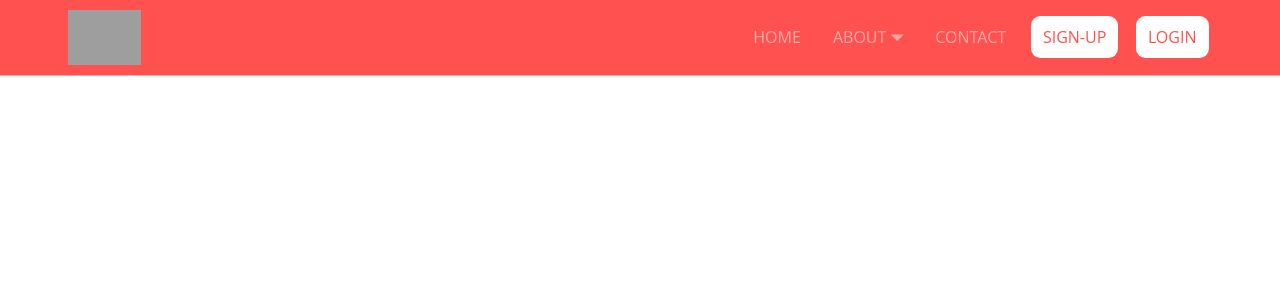
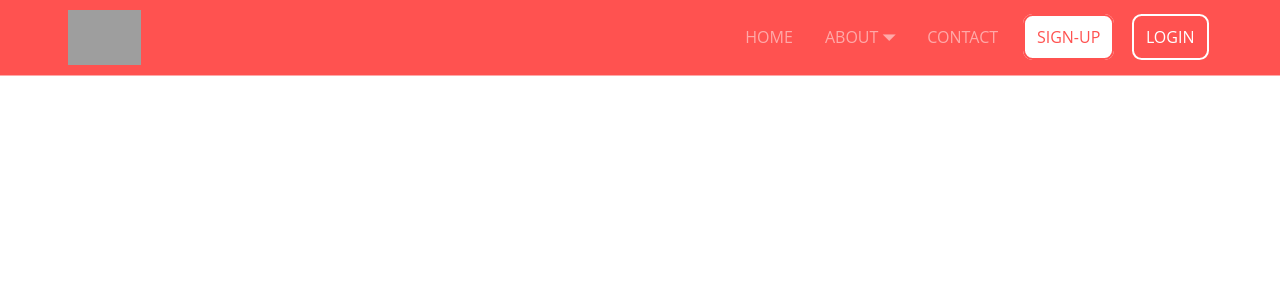
Before and after one commit to ImMattDavison/healthyconnections, a PHP site: page / in a window 1280 px wide. Shown: the top 300 px of the page. Run offline with PHP 8.4, Linux system fonts and the light colour scheme; grey boxes are pictures that could not be loaded.

Commit message:
better styling for navbar buttons

```diff
--- a/style/main.css
+++ b/style/main.css
@@ -221,20 +221,28 @@ body {
   .login-button{
     padding: .65em .65em;
     border-radius: .6em;
-    background-color: #fff;
-    color: #ff5250;
+    background-color: transparent;
+    color: #fff;
     margin-left: .3em;
+    border: #fff solid 2px;
 
   }
   .login-button > a{
     color: #fff;
   }
   .register-button{
+    transition: all .2s ease-in-out;
     padding: .65em .65em;
     border-radius: .6em;
     background-color: #fff;
     color: #ff5250;
     margin-inline: .3em;
+    border: #ff5250 solid 2px;
+  }
+  .register-button:hover{
+    transition: all .2s ease-in-out;
+    background-color: #FFF;
+    color: #ff5250;
   }
   .register-button > a{
     color: #fff;
```
